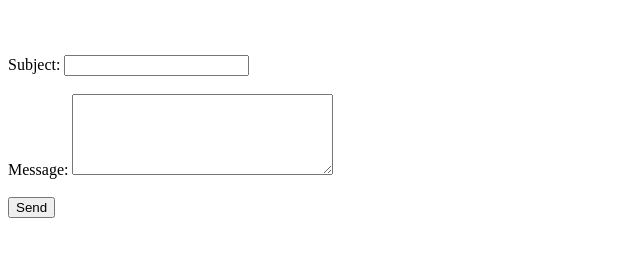
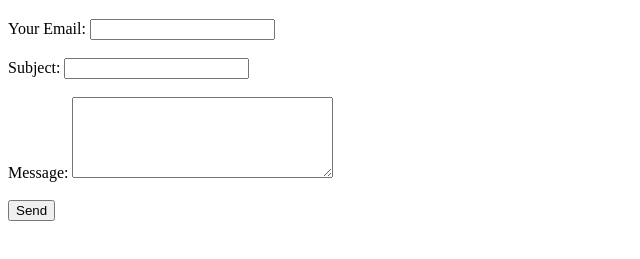
Before and after one commit to taejunp095-ops/portfolio, a plain HTML site: page contact/index.html in a window 1280 px wide. Shown: the part 87-346 px from the top of the page, without its empty margins (0-640 px from the left). Drawn offline with Linux system fonts and the light colour scheme.

Commit message:
update contact2

```diff
--- a/contact/index.html
+++ b/contact/index.html
@@ -15,7 +15,12 @@
   </nav>
     <h1>Contact</h1>
 
-    </label>
+    <form action="mailto:YOUR_EMAIL_ADDRESS" method="POST" enctype="text/plain">
+
+  <label>
+    Your Email:
+    <input name="email" type="email" required>
+  </label>
 
   <br><br>
 
```
